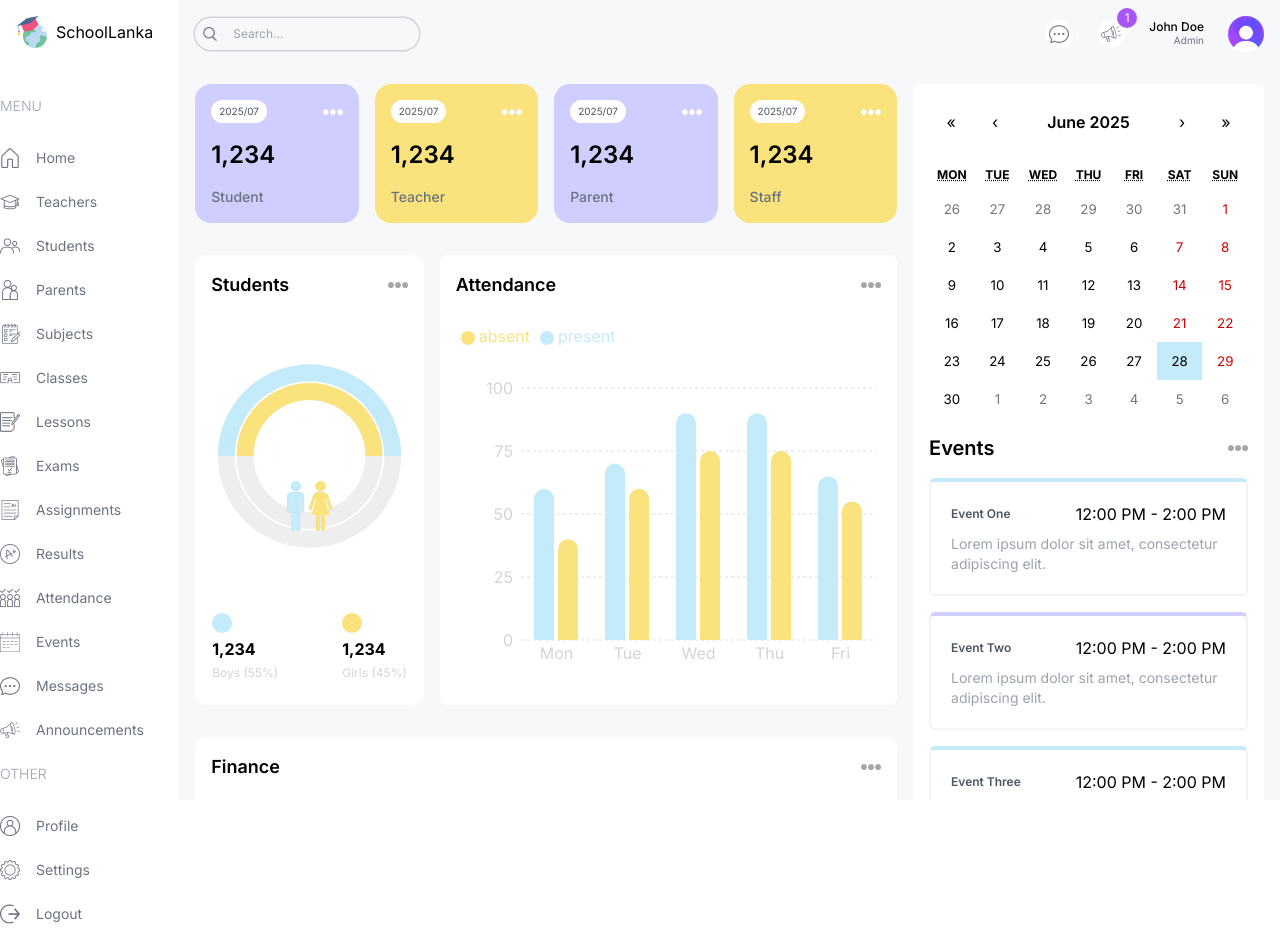
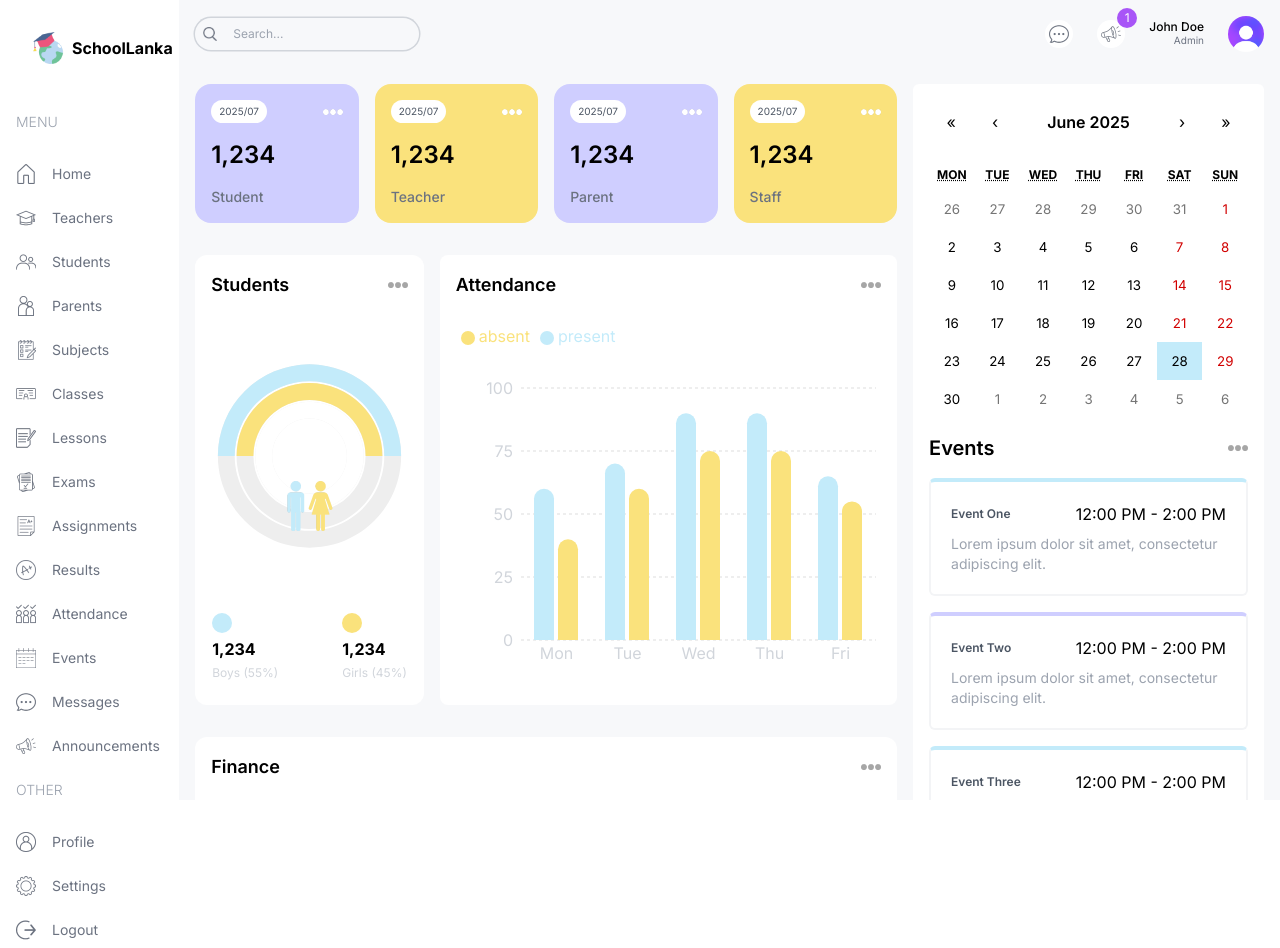
Before and after one commit to raslanrizvi/school-management-dashboard-mern, a Next.js app: page /admin in a window 1280 px wide. Built offline with nearby package versions, Linux system fonts and the light colour scheme.

Commit message:
Changed Logo Text to Bold

```diff
--- a/src/app/(dashboard)/layout.tsx
+++ b/src/app/(dashboard)/layout.tsx
@@ -11,13 +11,13 @@ export default function DashboardLayout({
   return (
     <div className='h-screen flex'>
       {/* Left Part */}
-      <div className='w-[14%] md:w-[8%] lg:w-[16%] xl:w-[14%]'>
+      <div className='w-[14%] md:w-[8%] lg:w-[16%] xl:w-[14%] p-4'>
         <Link
           href='/'
           className='flex items-center justify-center lg:justify-start gap-2 p-4'
         >
           <Image src='/logo.png' alt='logo' width={32} height={32} />
-          <span className='hidden lg:block'>SchoolLanka</span>
+          <span className='hidden lg:block font-bold'>SchoolLanka</span>
         </Link>
         <Menu />
       </div>
```
